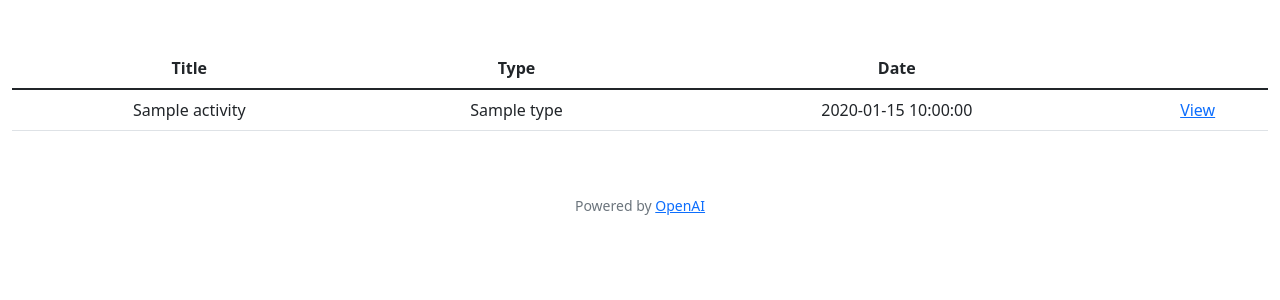
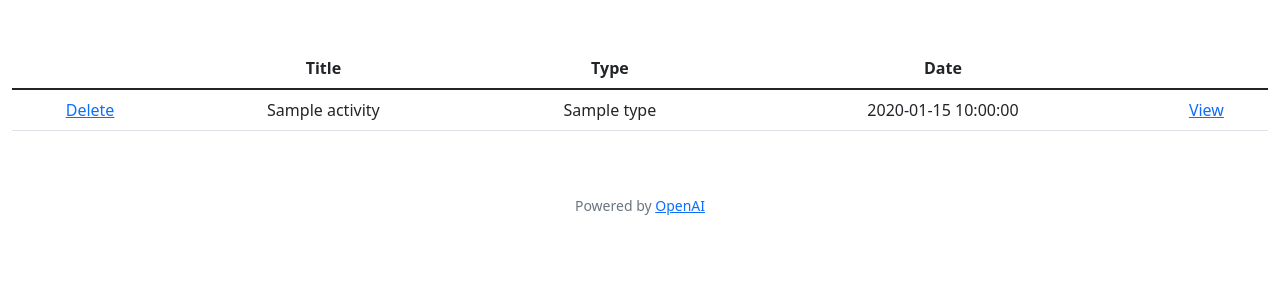
Before and after one commit to Mingpassawat/The-summarizer, a Flask app: template templates/history.html in a window 1280 px wide. Shown: the part 66-366 px from the top of the page. Run offline with Flask 3, Linux system fonts and the light colour scheme; the template is opened without the code that fills it: most values are stand-ins (such as "Sample title", 1, 10 or a date in 2020); some libraries are stand-ins or nearby versions.

Commit message:
Implement delete function in history page

```diff
--- a/app.py
+++ b/app.py
@@ -172,8 +172,6 @@ def view():
     number = int(request.args.get("number", "world"))
     id_number = [i['number'] for i in db.execute("SELECT number FROM activities WHERE user_id = ?", id)]
 
-
-
     # Show error when user not request their number
     if number in id_number:
         # Get row
@@ -184,6 +182,27 @@ def view():
     else:
         return "error"
 
+@app.route("/delete")
+@login_required
+def delete():
+
+    id = session['user_id']
+
+    number = int(request.args.get("number", 0))
+    id_number = [i['number'] for i in db.execute("SELECT number FROM activities WHERE user_id = ?", id)]
+
+    # Show error when user not request their number
+    if number in id_number:
+
+        # Delete the row
+        db.execute("DELETE FROM activities WHERE number = ?", number)
+
+        # Render history
+        activities = db.execute("SELECT * FROM activities WHERE user_id = ?", session['user_id'])
+        return render_template("history.html", activities=activities)
+    else:
+        return "error"
+
 
 if __name__ == "__main__":
     app.run(debug=True, host="127.0.0.1", port=5002)
--- a/templates/history.html
+++ b/templates/history.html
@@ -8,6 +8,7 @@
         <table class="table">
             <thead>
             <tr>
+                <th></th>
                 <th scope="col">Title</th>
                 <th scope="col">Type</th>
                 <th scope="col">Date</th>
@@ -18,6 +19,7 @@
                 {% for activity in activities %}
                     {% if activity['title'] %}
                         <tr>
+                            <td><a href="/delete?number={{ activity['number'] }}">Delete</a></td>
                             <td>{{ activity['title'] }}</td>
                             <td>{{ activity['type'] }}</td>
                             <td>{{ activity['date'] }}</td>
```
Also changed, not shown: database.db, 2 other files.
